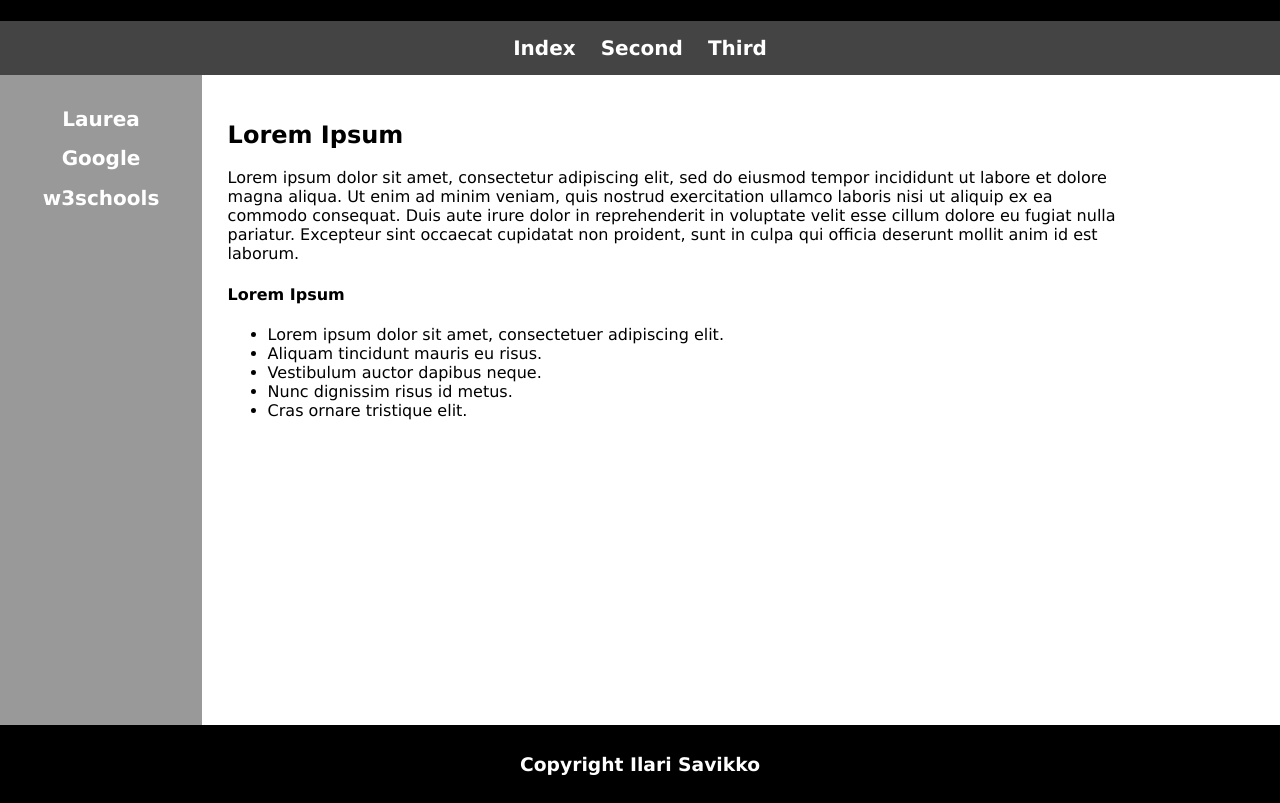
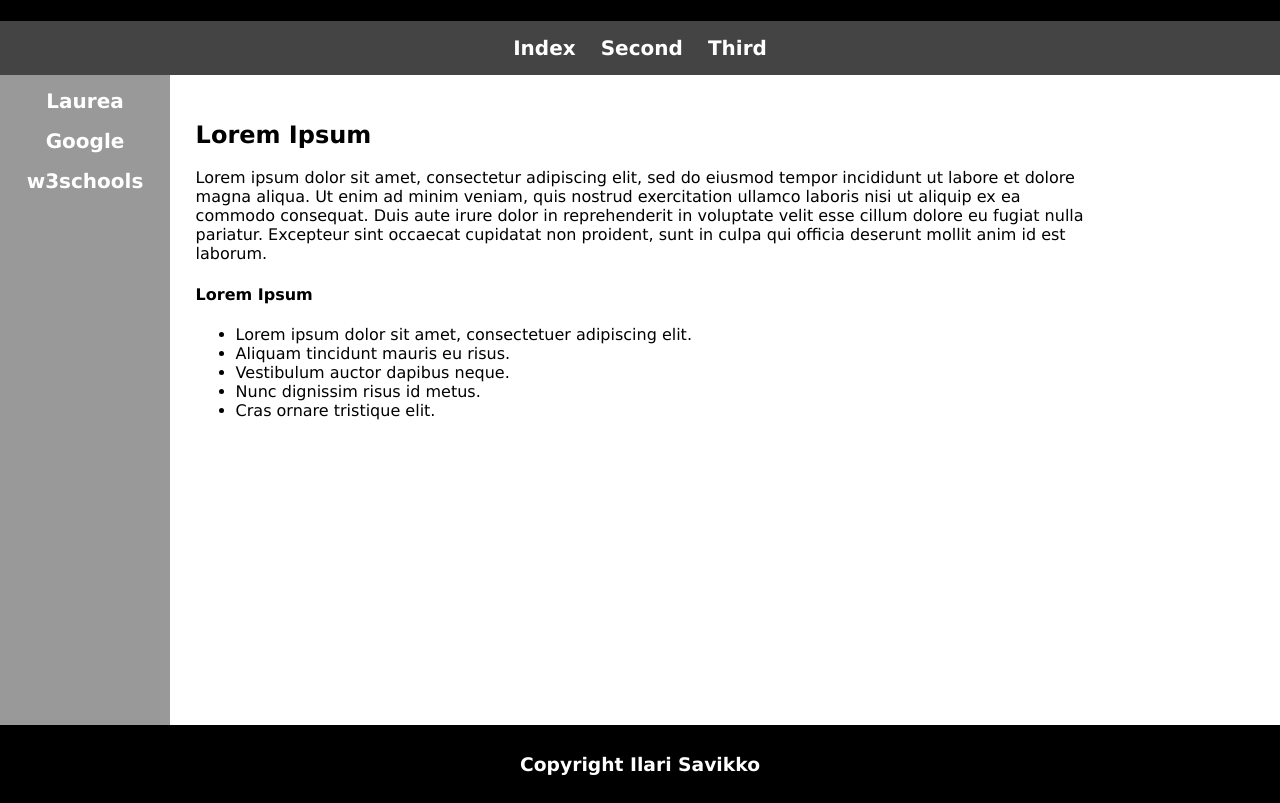
Before and after one commit to isavikko/isavikko.github.io, a plain HTML site: page third.html in a window 1280 px wide. Shown: the part 124-927 px from the top of the page. Drawn offline with Linux system fonts and the light colour scheme.

Commit message:
Update style.css

```diff
--- a/style.css
+++ b/style.css
@@ -64,13 +64,13 @@ nav a:hover {
 
 #left_nav {
   background-color: #999999;
-  width: 15%;
+  width: 20vh;
   height: 80%;
   float: left;
 }
 
 #left_nav ul {
-  padding: 10%;
+  padding: 1%;
   margin: 0px;
 }
 
```
